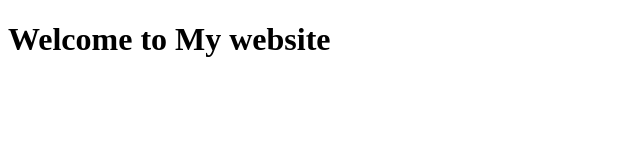
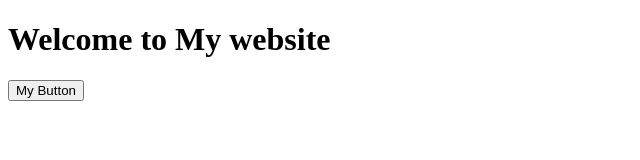
Before and after one commit to srejus/git-test, a plain HTML site: page index.html in a window 1280 px wide. Shown: the whole page, without its empty margins (0-640 px from the left). Drawn offline with Linux system fonts and the light colour scheme.

Commit message:
Added a button

```diff
--- a/index.html
+++ b/index.html
@@ -7,5 +7,6 @@
 </head>
 <body>
     <h1>Welcome to My website</h1>
+    <button>My Button</button>
 </body>
 </html>
```
